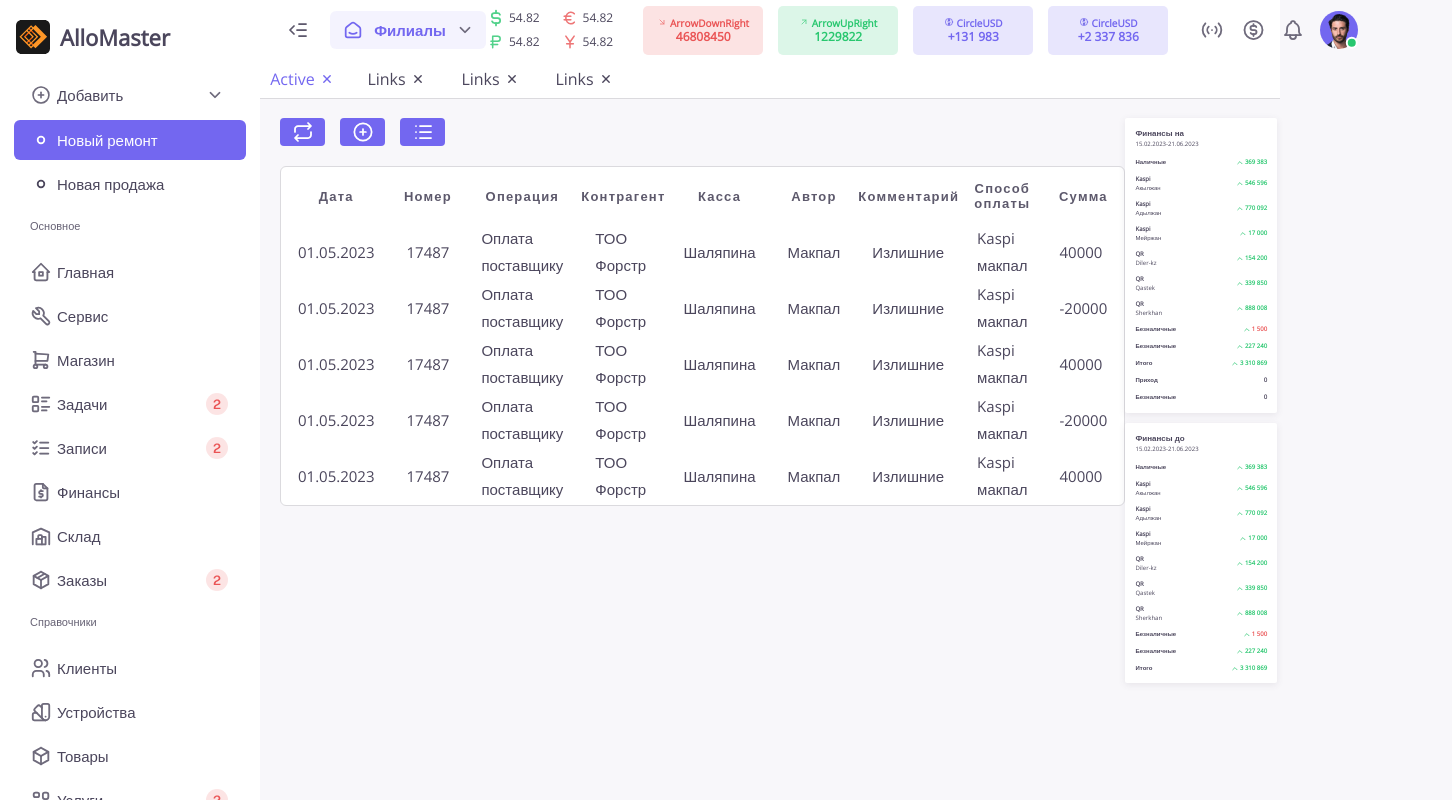
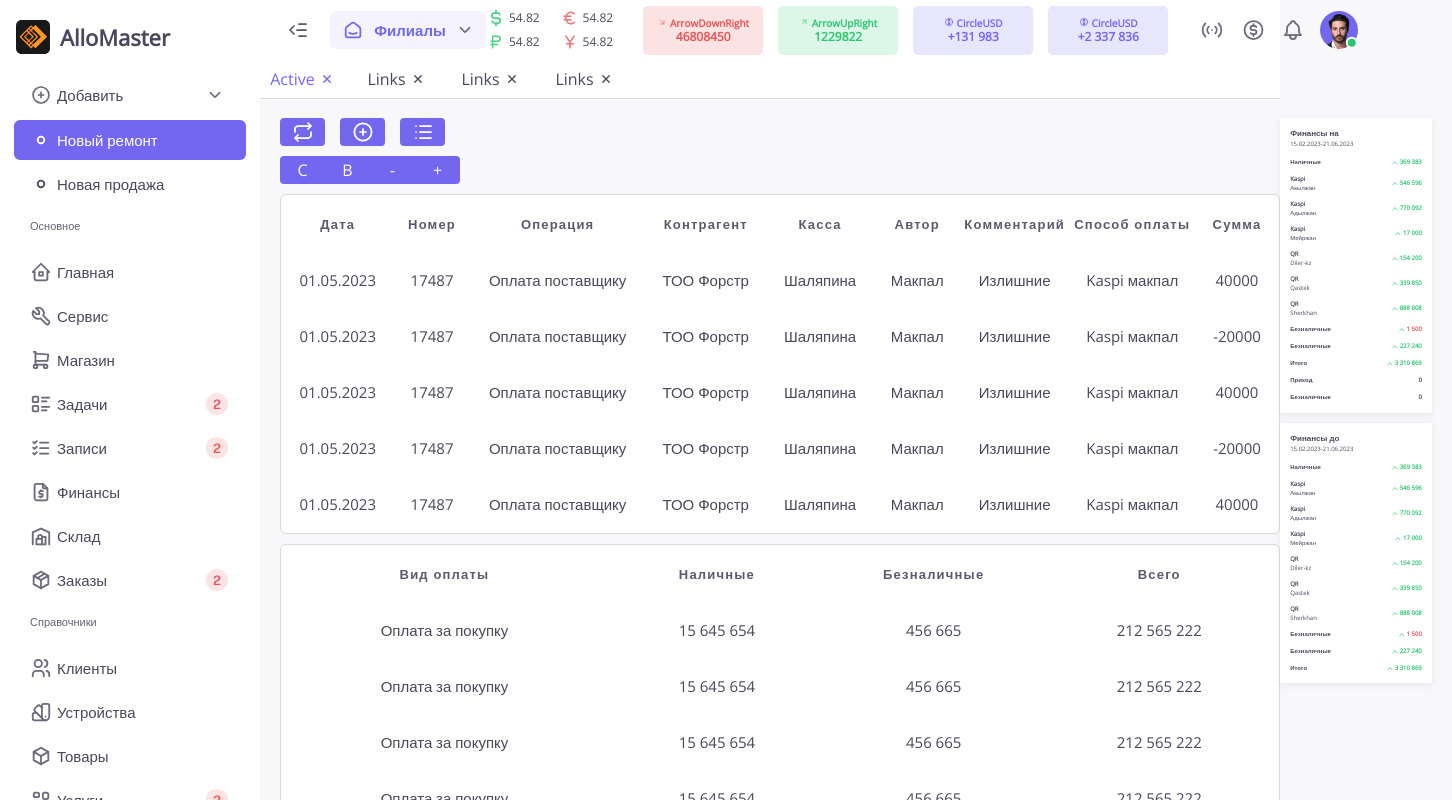
Before and after one commit to Aidar05/srm-project, a Vue app: page / in a window 1280 px wide. Shown: the top 800 px of the page, 1452 px wide, since content can reach past the window. Built offline with nearby package versions, Linux system fonts and the light colour scheme.

Commit message:
Сделал горизотальную группу кнопок

```diff
--- a/src/assets/css/content.css
+++ b/src/assets/css/content.css
@@ -5,16 +5,23 @@
   margin-top: 20px;
 }
 
+.left-content-container{
+  display: flex;
+  flex-direction: column;
+  gap: 10px
+}
+
+/* Кнопки над таблицами */
 .content-btns-container{
   display: flex;
   gap: 15px;
 }
 
+
 .content-btns-container > :nth-child(2) *{
   stroke: white;
 }
 
-/* Кнопки над таблицами */
 .content-btns{
   display: flex;
   align-items: center;
@@ -31,13 +38,30 @@
   height: 24px;
 }
 
+/* Горизонтальная группа кнопок */
+.btn-group{
+  gap: 0;
+  color: white
+}
+
+.btn-group *{
+  border-radius: 0;
+}
+
+.btn-group > :nth-child(1){
+  border-radius: 4px 0 0 4px;
+}
+
+.btn-group > :last-child{
+  border-radius: 0 4px 4px 0;
+}
 
 /* Таблицы */
 table{
+  width: 1000px;
   background-color: white;
   border: 1px solid rgba(219, 218, 222, 1);
   border-radius: 6px;
-  margin-top: 20px;
 }
 
 .row{
@@ -59,6 +83,7 @@ table{
   line-height: 27px;
   padding: 0 15px 0 15px;
   color: var(--text-color);
+  text-align: center;
 }
 
 /* Окошко справа */
--- a/src/components/Content.vue
+++ b/src/components/Content.vue
@@ -3,9 +3,15 @@
     <div class="left-content-container">
       <ContentBtns :contentIcons="contentIcons"/>
 
+      <div class="contentHeader">
+        <ContentBtns :contentIcons="buttonGroup"/>
+
+
+      </div>
+
       <ContentTable :tableData="tableOne" />
 
-      <!-- <ContentTable :tableData="tableTwo" /> -->
+      <ContentTable :tableData="tableTwo" />
     </div>
 
     <div class="right-content-container">
@@ -35,6 +41,12 @@ export default{
         {icon: "Repeat"},
         {icon: "CirclePlus"},
         {icon: "List"}
+      ],
+      buttonGroup: [
+        {text: "C"},
+        {text: "B"},
+        {text: "-"},
+        {text: "+"}
       ],
       tableOne: [
         ["Дата", "Номер", "Операция", "Контрагент", "Касса", "Автор", "Комментарий", "Способ оплаты", "Сумма"],
--- a/src/components/ContentComponents/ContentBtns.vue
+++ b/src/components/ContentComponents/ContentBtns.vue
@@ -1,9 +1,10 @@
 <template>
-  <div class="content-btns-container">
+  <div class="content-btns-container" :class="{ 'btn-group': hasText }">
     <div class="content-btns" v-for="(item, index) in contentIcons"
       :key="index" >
 
-      <Icon :name="item.icon"/>
+      <Icon v-if="item.icon" :name="item.icon"/>
+      <span v-else>{{ item.text }}</span>
     </div>
   </div>
 </template>
@@ -18,6 +19,11 @@ export default{
   },
   props: {
     contentIcons: Object
+  },
+  computed: {
+    hasText() {
+      return this.contentIcons.some(item => item.text);
+    }
   }
 }
 </script>
```
Also changed, not shown: src/components/ContentComponents/DatePicker.vue (added, +9 -0 lines).
